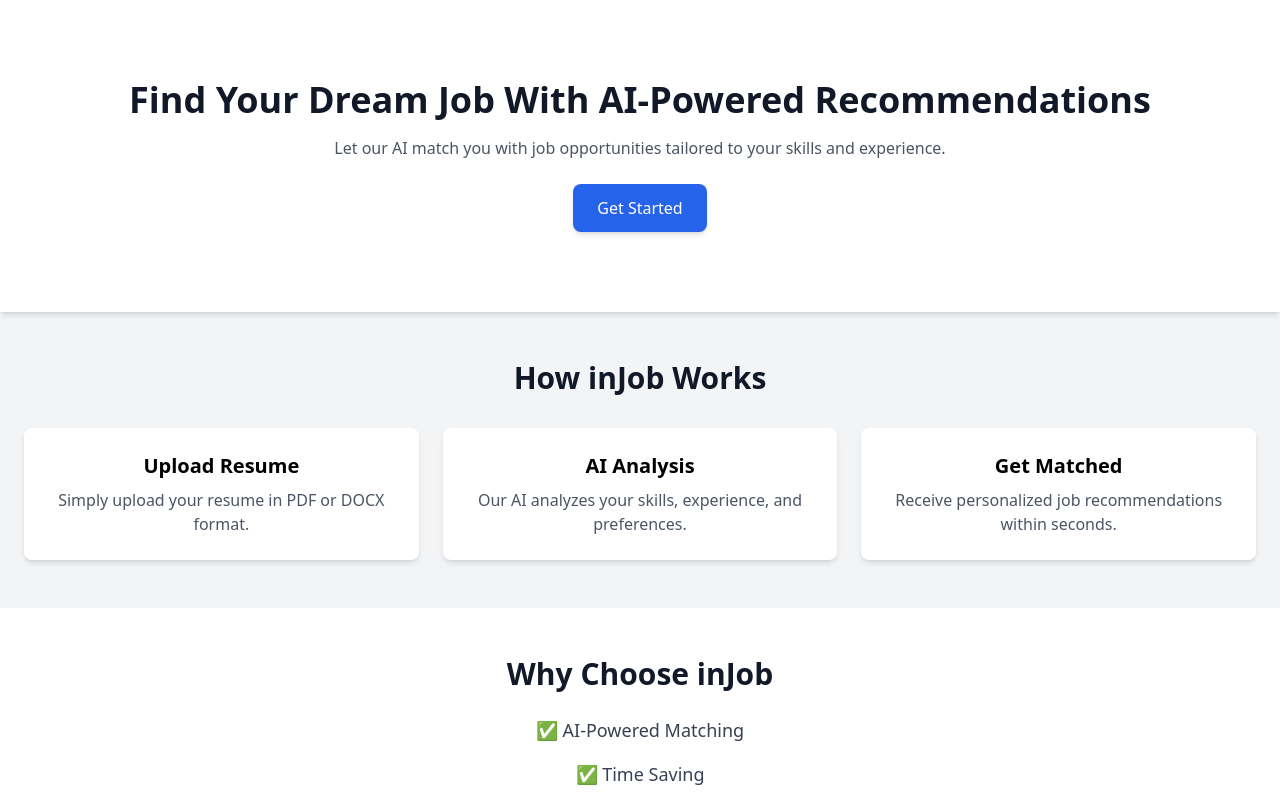
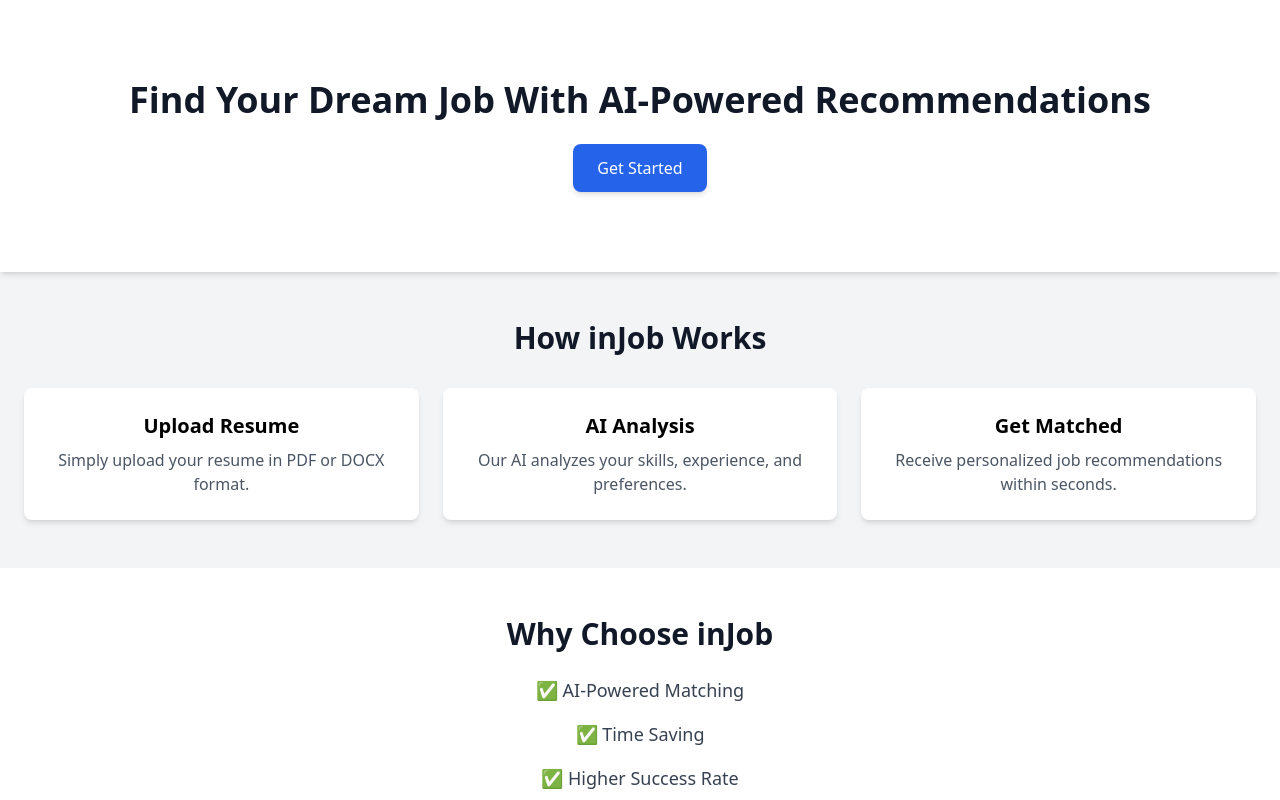
Before and after one commit to injobz/injob_frontend, a React (Create React App) app: page /auth in a window 1280 px wide. Shown: the top 800 px of the page. Built offline with nearby package versions, Linux system fonts and the light colour scheme.

Commit message:
page landing

```diff
--- a/src/components/JobLandingPage.jsx
+++ b/src/components/JobLandingPage.jsx
@@ -9,10 +9,7 @@
           Find Your Dream Job With AI-Powered Recommendations
         </h1>
         {/* landing  page is main higlight of company */}
-        <p className="text-gray-600 mt-4">
-          Let our AI match you with job opportunities tailored to your skills
-          and experience.
-        </p>
+
         <button className="mt-6 px-6 py-3 bg-blue-600 text-white rounded-lg shadow-md hover:bg-blue-700">
           Get Started
         </button>
```
